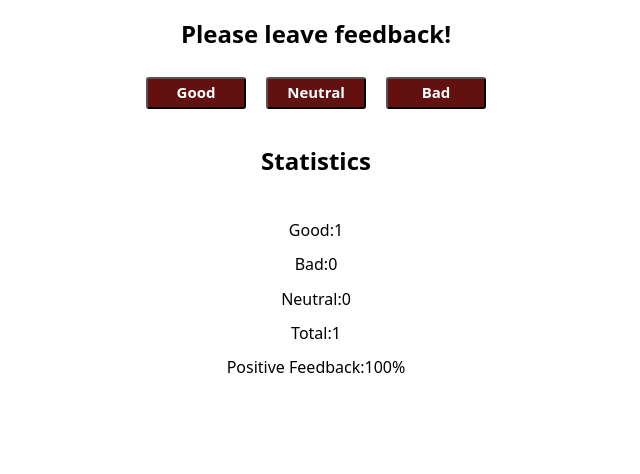
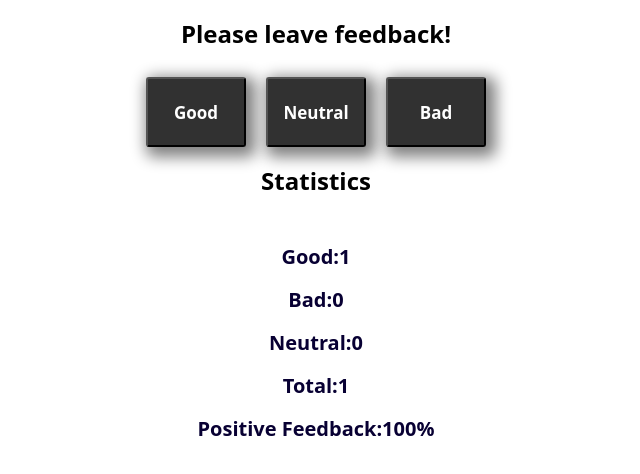
Before and after one commit to mitrofin/feedback-counter, a React (Create React App) app: page / in a window 1280 px wide. Both pictures are taken after a click on the button "Good". Shown: the top 474 px of the page, without its empty margins (324-964 px from the left). Built offline with nearby package versions, Linux system fonts and the light colour scheme.

Commit message:
statistics & notification styles

```diff
--- a/src/components/feedback/Feedback.module.scss
+++ b/src/components/feedback/Feedback.module.scss
@@ -1,27 +1,29 @@
 .buttonWrapper {
   width: 500px;
-  height: 60px;
+  height: 80px;
   padding: 10px;
   margin-left: auto;
   margin-right: auto;
 }
 .button {
   min-width: 100px;
+  min-height: 70px;
   margin: 0 10px;
   padding: 5px;
-  font-size: 15px;
+  font-size: 17px;
   font-weight: 600;
   color: #ffffff;
-  background-color: rgb(99, 16, 16);
+  background-color: rgb(49, 49, 49);
   border-radius: 3px;
   outline: none;
+  box-shadow: 5px 5px 15px 5px gray;
+  cursor: pointer;
+  &:active,
+  &:hover {
+    background-color: rgba(173, 173, 173, 0.781);
+    color: #000000;
+    box-shadow: rgba(34, 34, 34, 0.2) 0px 0px 0px 2px,
+      rgba(6, 24, 44, 0.65) 0px 4px 6px -1px,
+      rgba(255, 255, 255, 0.08) 0px 1px 0px inset;
+  }
 }
-
-.button:active,
-.button:hover {
-  background-color: rgba(255, 20, 20, 0.781);
-  color: #000000;
-  box-shadow: rgba(34, 34, 34, 0.2) 0px 0px 0px 2px,
-    rgba(6, 24, 44, 0.65) 0px 4px 6px -1px,
-    rgba(255, 255, 255, 0.08) 0px 1px 0px inset;
-}
--- a/src/components/statistics/Statistics.module.scss
+++ b/src/components/statistics/Statistics.module.scss
@@ -3,5 +3,7 @@
   padding: 10px;
   list-style: none;
   text-align: center;
-  font-weight: 500;
+  font-weight: 700;
+  font-size: 20px;
+  color: rgb(8, 0, 51);
 }
```
Also changed, not shown: 1 other file (tests, documents, lock files or other folders).
